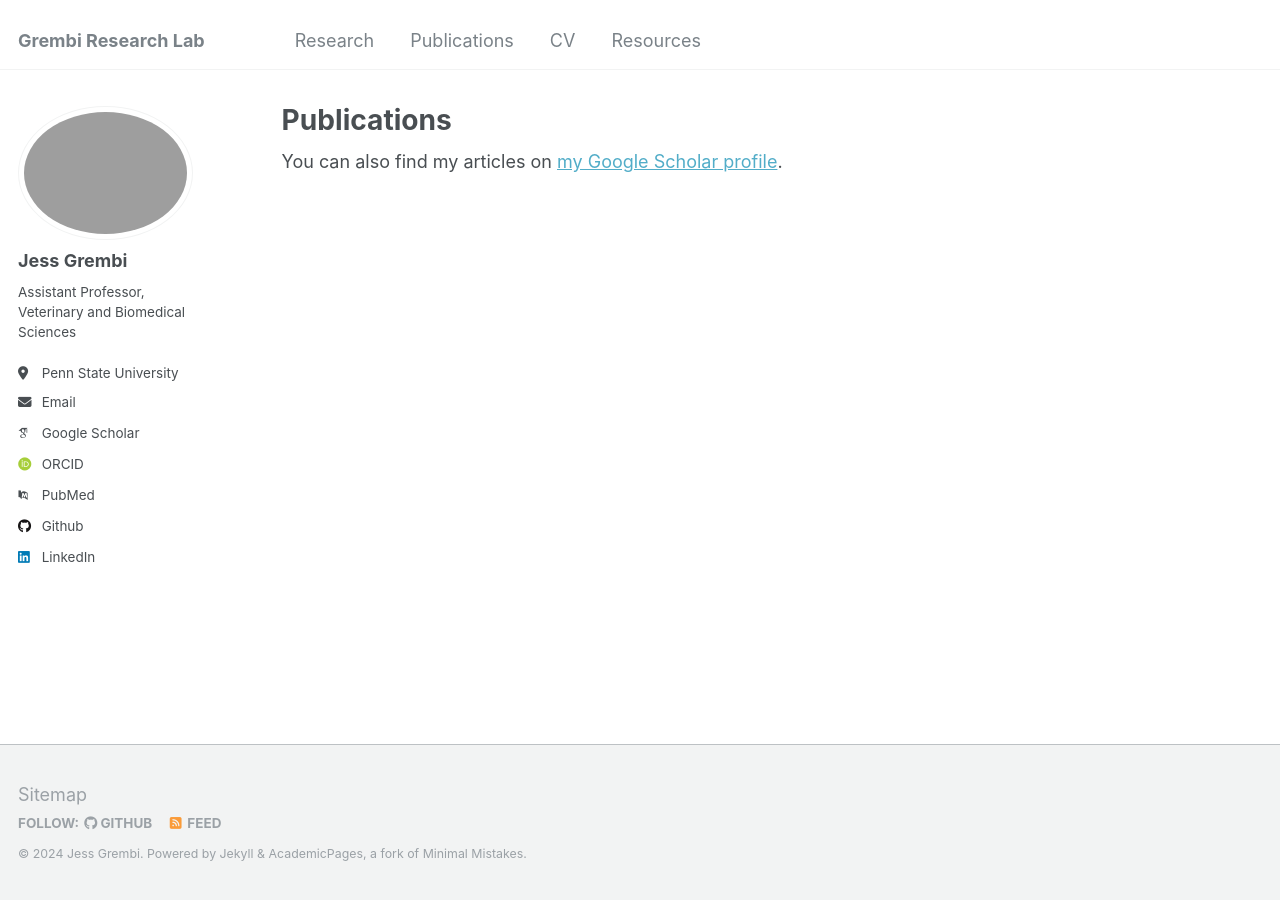
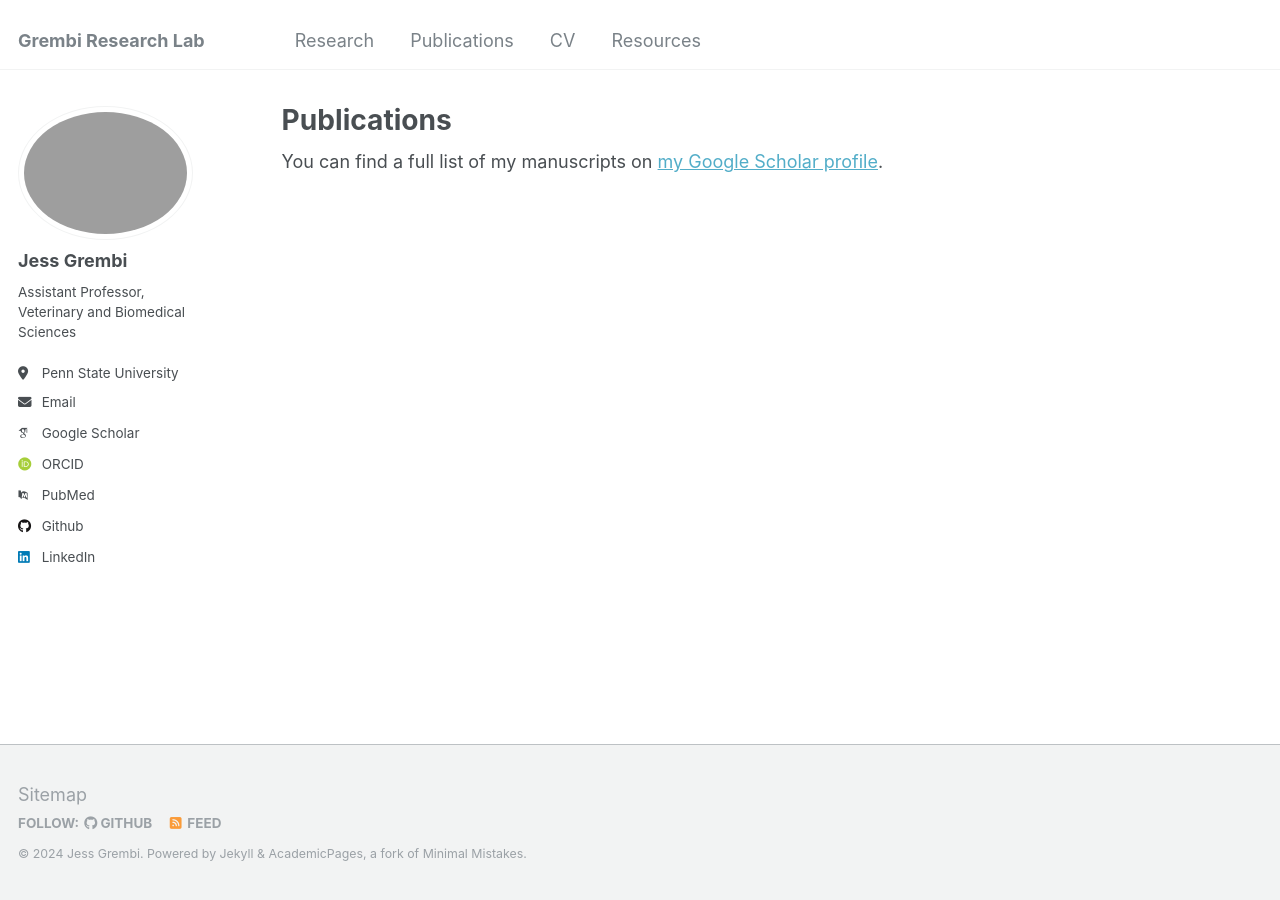
Before and after one commit to pablo-ochoa-andersen/jgrembi.github.io, a Jekyll site: the page built from _pages/publications.html, in a window 1280 px wide. Built offline with Jekyll 4.4.1, drawn with Linux system fonts in a browser that asks for light colours; some web fonts are replaced.

Commit message:
Update publications.html

```diff
--- a/_pages/publications.html
+++ b/_pages/publications.html
@@ -5,8 +5,9 @@ permalink: /publications/
 author_profile: true
 ---
 
+
 {% if site.author.googlescholar %}
-  <div class="wordwrap">You can also find my articles on <a href="https://scholar.google.com/citations?user=noeNd8EAAAAJ&hl=en">my Google Scholar profile</a>.</div>
+  <div class="wordwrap">You can find a full list of my manuscripts on <a href="https://scholar.google.com/citations?user=noeNd8EAAAAJ&hl=en">my Google Scholar profile</a>.</div>
 {% endif %}
 
 {% include base_path %}
```
